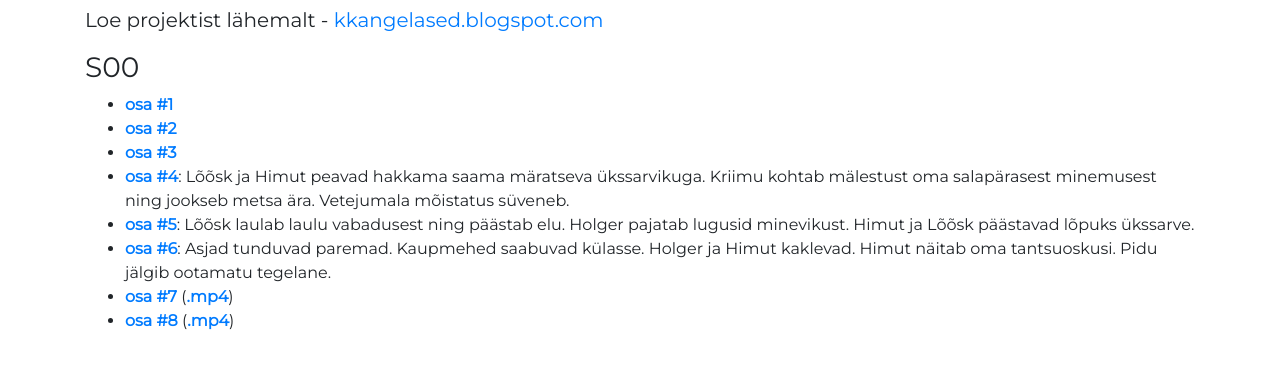
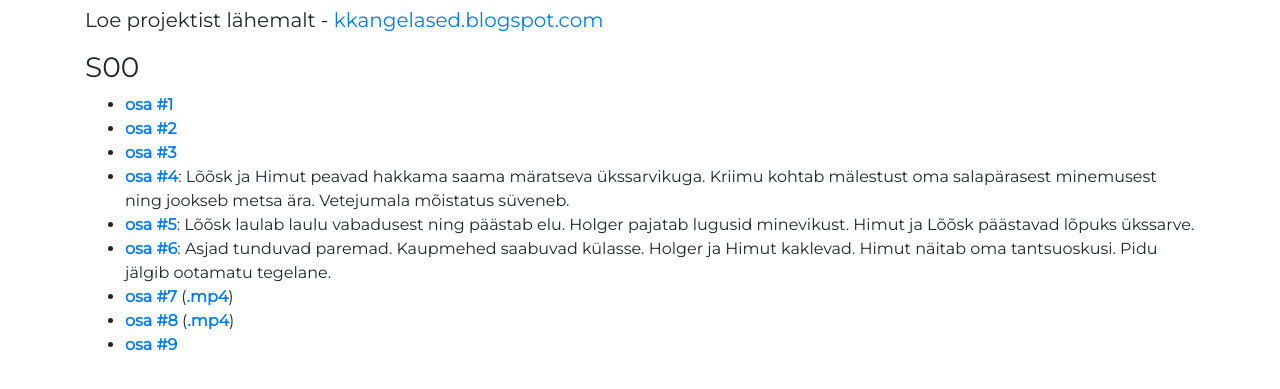
Before and after one commit to anroots/kelmid, a plain HTML site: page public/index.html in a window 1280 px wide. Shown: the part 137-526 px from the top of the page. Drawn offline with nearby package versions, Linux system fonts and the light colour scheme.

Commit message:
Add s00e09

```diff
--- a/public/index.html
+++ b/public/index.html
@@ -37,6 +37,8 @@
 			<li> <a href="https://cdn-sqroot.s3.eu-central-1.amazonaws.com/kelmid/s00/kelmid-ja-kangelased-s00e06.mp3">osa #6</a>: Asjad tunduvad paremad. Kaupmehed saabuvad külasse. Holger ja Himut kaklevad. Himut näitab oma tantsuoskusi. Pidu jälgib ootamatu tegelane.</li>
       <li> <a href="https://cdn-sqroot.s3.eu-central-1.amazonaws.com/kelmid/s00/kelmid-ja-kangelased-s00e07.mp3">osa #7</a> (<a href="https://cdn-sqroot.s3.eu-central-1.amazonaws.com/kelmid/s00/kelmid-ja-kangelased-s00e07.mp4">.mp4</a>)</li>
       <li> <a href="https://cdn-sqroot.s3.eu-central-1.amazonaws.com/kelmid/s00/kelmid-ja-kangelased-s00e08.mp3">osa #8</a> (<a href="https://cdn-sqroot.s3.eu-central-1.amazonaws.com/kelmid/s00/kelmid-ja-kangelased-s00e08.mp4">.mp4</a>)</li>
+ <li> <a href="https://cdn-sqroot.s3.eu-central-1.amazonaws.com/kelmid/s00/kelmid-ja-kangelased-s00e09.mp3">osa #9</a></li>
+
 		</ul>
 
 	</div>
```
